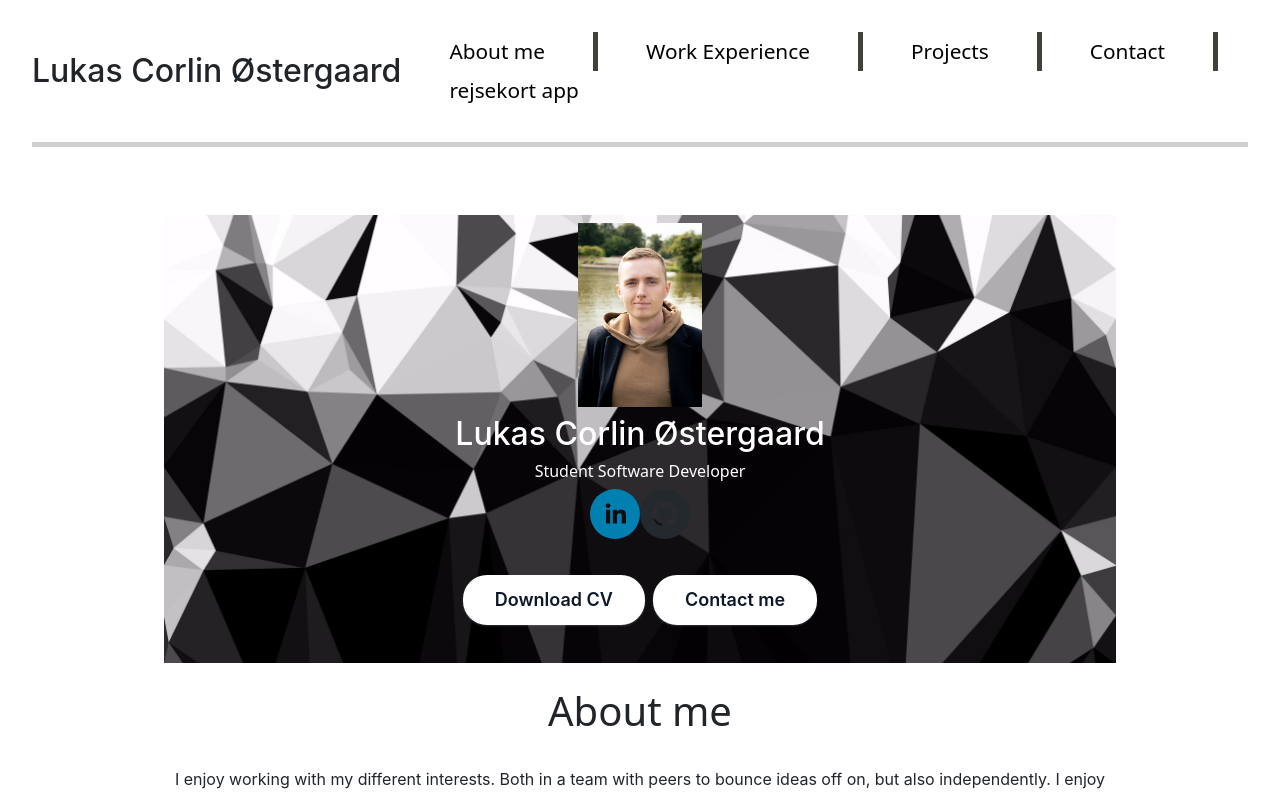
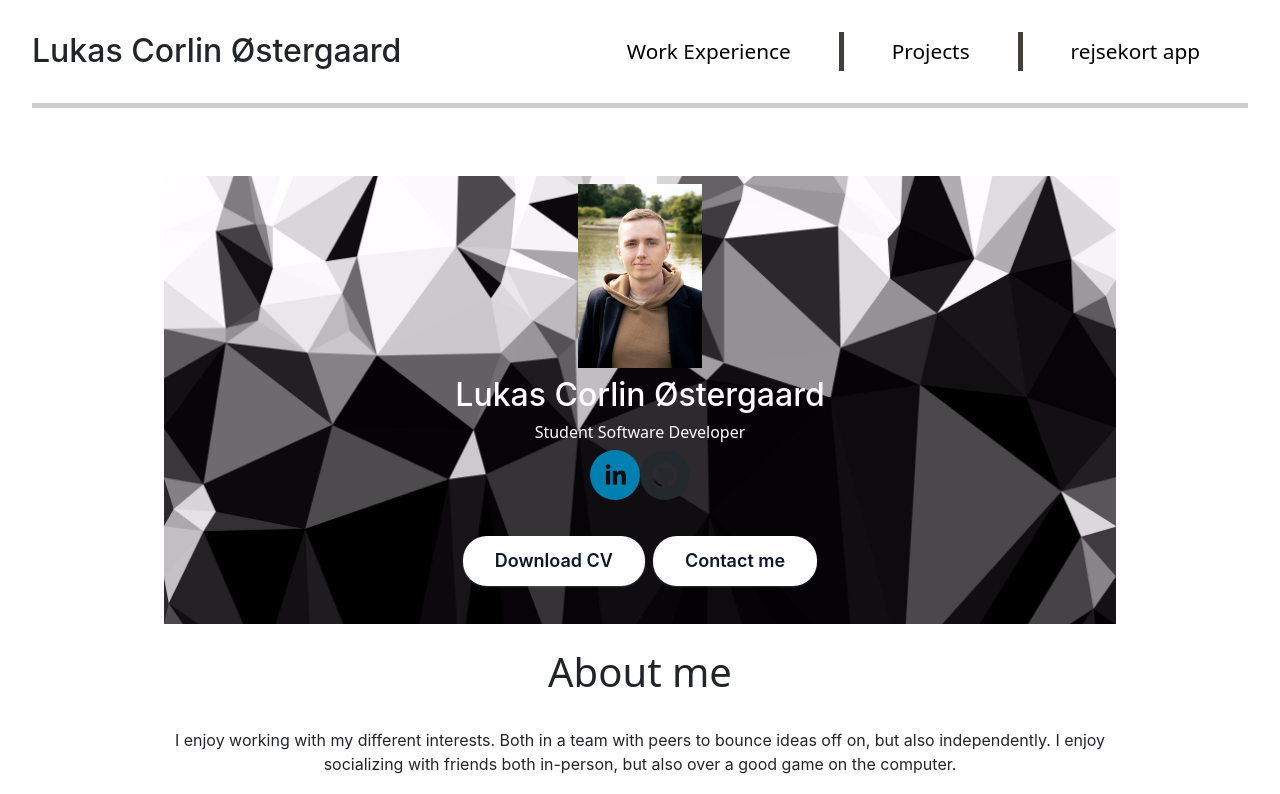
Before and after one commit to lubrozz/lukas-portfolio, a React (Vite) app: page /#/ in a window 1280 px wide. Shown: the top 794 px of the page. Built offline with nearby package versions, Linux system fonts and the light colour scheme.

Commit message:
Removed unused links in navbar

```diff
--- a/src/components/NavBar.tsx
+++ b/src/components/NavBar.tsx
@@ -9,22 +9,12 @@ const NavBar = () => {
   return (
     <>
       <nav className="nav">
-        <a className="navbar-links" href="#about-me">
-          About me
-        </a>
-        <HashLink
-          className="navbar-links"
-          smooth
-          to="/lukas-portfolio#work-experience"
-        >
+        <HashLink className="navbar-links" smooth to="/#work-experience">
           Work Experience
         </HashLink>
         <Link className="navbar-links" to={"/Projects"}>
           Projects
         </Link>
-        <a className="navbar-links" href="Contact">
-          Contact
-        </a>
         <Link className="navbar-links" to={"/rejsekort"}>
           rejsekort app
         </Link>
```
